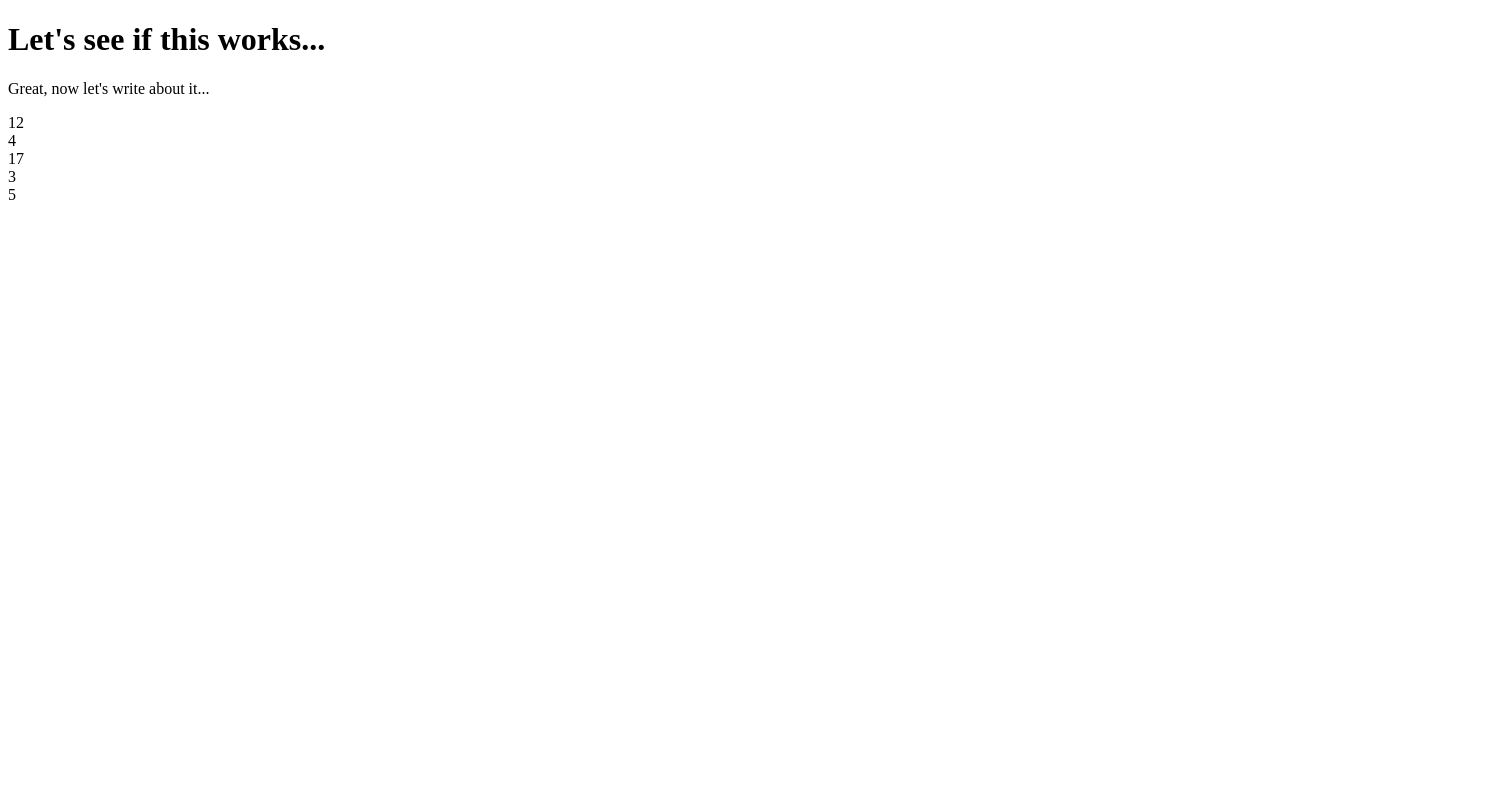
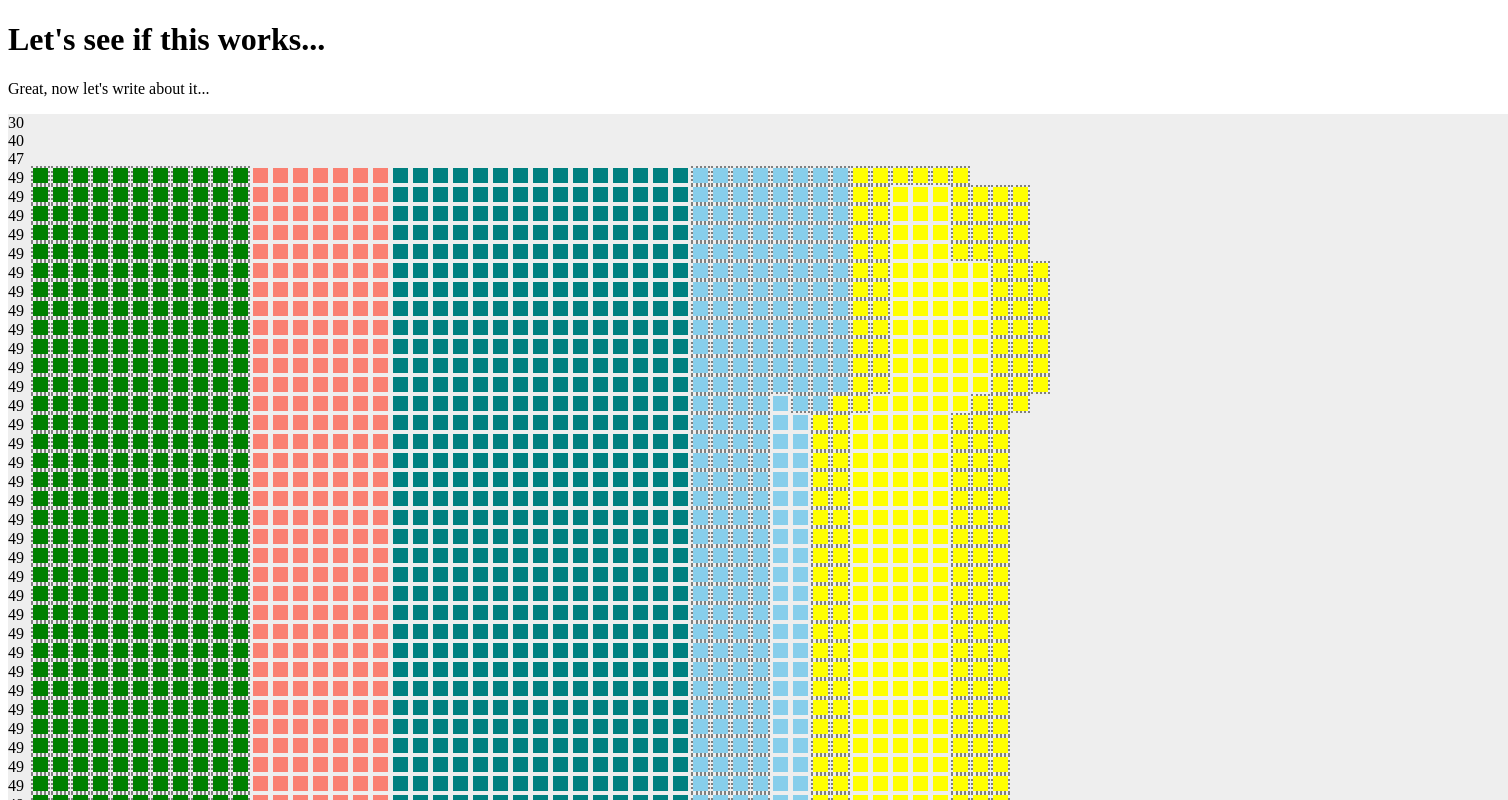
Before and after one commit to duanele/machine-learning, a plain HTML site: page index.html in a window 1280 px wide. Shown: the top 800 px of the page, 1508 px wide, since content can reach past the window. Drawn offline with Linux system fonts and the light colour scheme.

Commit message:
copying article files from innovationbound

```diff
--- a/index.html
+++ b/index.html
@@ -11,6 +11,8 @@
   <body>
     <h1>Let's see if this works...</h1>
     <p>Great, now let's write about it...</p>
+
+    <article id="reasonable-people">
       <div id="chart">
         <div class="row">
           <span class="number">12</span>
@@ -33,6 +35,7 @@
           <span class="people"><span class="person historicalMean contrarian"> </span></span>
         </div>
       </div>
+    </article>
     <script src="scripts/linear-regression.js"></script>
     <script src="scripts/main.js"></script>
   </body>
--- a/scripts/main.js
+++ b/scripts/main.js
@@ -29,6 +29,8 @@
 */
 
 
+
+
 // The algorithms, defined as functions below, that people can use as predictors.
 var baseAlgos = [go, lastWeek, historicalMean,historicalMedian,historicalTrend]
 
@@ -49,7 +51,19 @@ people.forEach( function(person) {
 peopleByType.sort();
 console.log(peopleByType);
 
-
+people.sort( function (a,b) {
+    if (a.method.algo.name < b.method.algo.name) {return -1}
+    else if (a.method.algo.name > b.method.algo.name) {return 1}
+    else {
+      if (a.method.memSpan < b.method.memSpan) {return -1}
+      else if (a.method.memSpan > b.method.memSpan) {return 1}
+      else {
+        if (a.method.contrian < b.method.contrarian) {return -1}
+        else if (a.method.contrarian > b.method.contrian) {return 1}
+        else {return 0}
+      }
+    }
+  })
 /*
  * PERSON MAKER
  * @param {string} model - the final html to send
@@ -164,3 +178,22 @@ function historicalTrend(history){
 function isInRange(prediction) {
 return prediction >= 35 && prediction <= 65;
 }
+
+
+var chart = document.getElementById("chart")
+var numberSpan = `<span class="number">{{number}}</span>`;
+var htmlString = ""
+barAttendanceHistory.forEach( function(entry,index) {
+  var num = `<span class="number">${entry}</span>`
+  var peopleString = ""
+  people.forEach( function(player){
+    if (player.record.attendance[index-3]) {
+      var person = `<span class="person ${player.method.algo.name} ${player.method.contrarian ? 'contrarian' : ''}"></span>`
+      peopleString += person
+    }
+  })
+  var peeps = `<span class="people">${peopleString}</span>`
+  var row = `<div class="row">${num} ${peeps}</div>`
+  htmlString += row
+})
+chart.innerHTML = htmlString
--- a/styles/main.css
+++ b/styles/main.css
@@ -1,2 +1,32 @@
 
 /* Styles */
+
+article#reasonable-people div#chart {
+  background: #eee;
+  width: 1500px;
+}
+article#reasonable-people span.person {
+  width: 15px;
+  height: 15px;
+  margin-left: 5px;
+  display: inline-block;
+}
+article#reasonable-people span.go {
+  background: #008000;
+}
+
+article#reasonable-people span.lastWeek {
+  background: #ff0;
+}
+article#reasonable-people span.historicalTrend {
+  background: #87ceeb;
+}
+article#reasonable-people span.historicalMean {
+  background: #fa8072;
+}
+article#reasonable-people span.historicalMedian {
+  background: #008080;
+}
+article#reasonable-people span.person.contrarian {
+  outline: 2px dotted #808080;
+}
```
Lines whose indentation alone changed are shown as unchanged.
